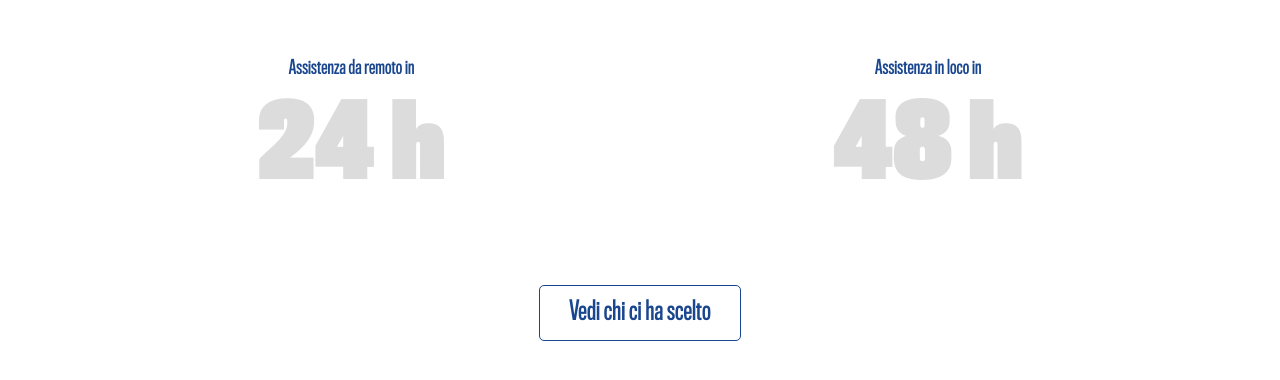
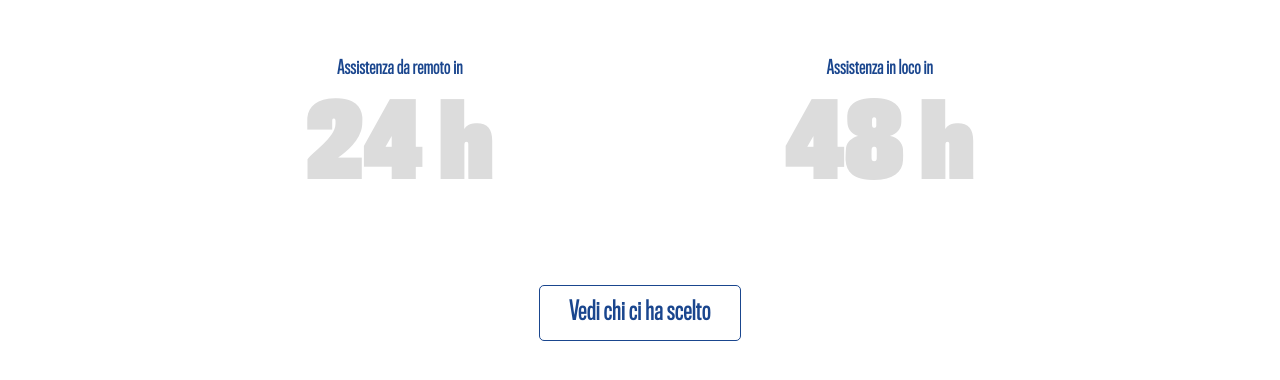
Before and after one commit to AtiposEiji/DemoSassi, a plain HTML site: page index.html in a window 1280 px wide. Shown: the part 754-1134 px from the top of the page. Drawn offline with Linux system fonts and the light colour scheme.

Commit message:
add class number-container for responsive layout

```diff
--- a/assets/css/responsive.css
+++ b/assets/css/responsive.css
@@ -10,6 +10,14 @@
     /* MARGIN BOTTOM  */
     .mb-medium {
         margin-bottom: 70px;
+    }
+
+    /* FLEXBOX */
+    .numbers-container {
+        flex-flow: row wrap;
+        justify-content: center;
+        align-items: center;
+        list-style: none;
     }
 
     /* TEXT */
```
